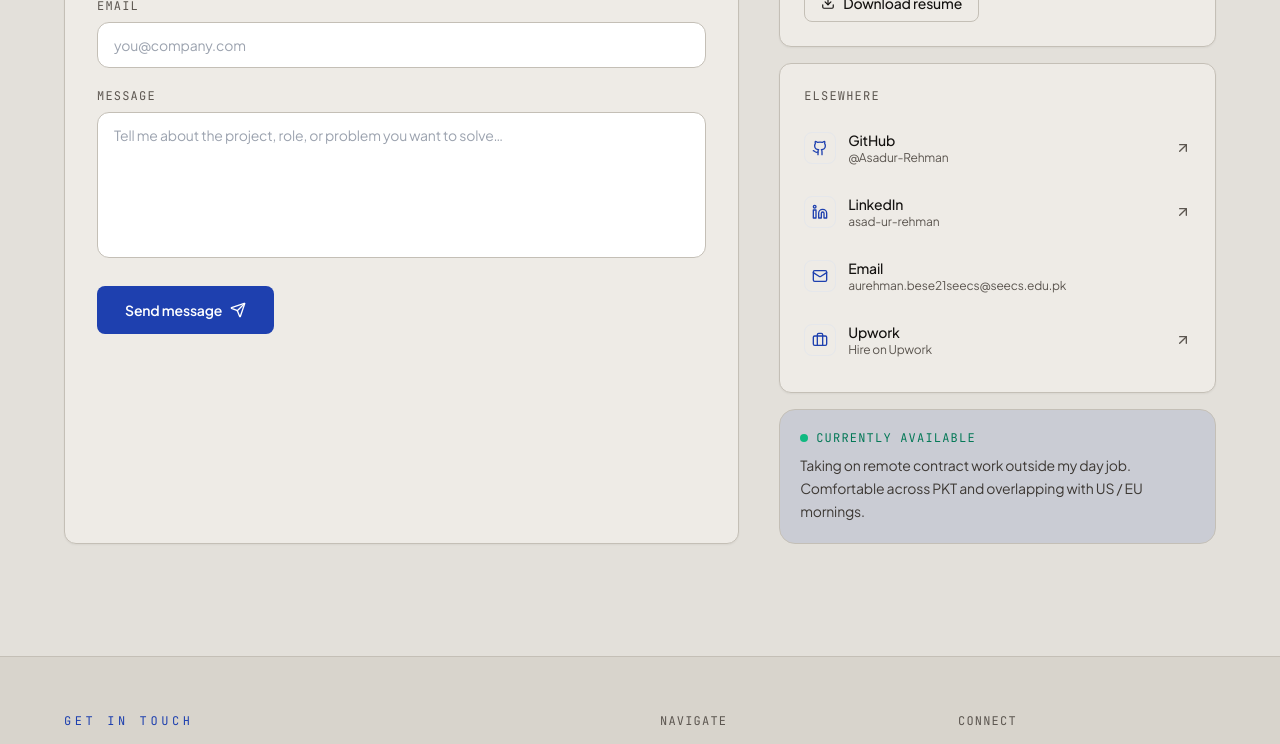
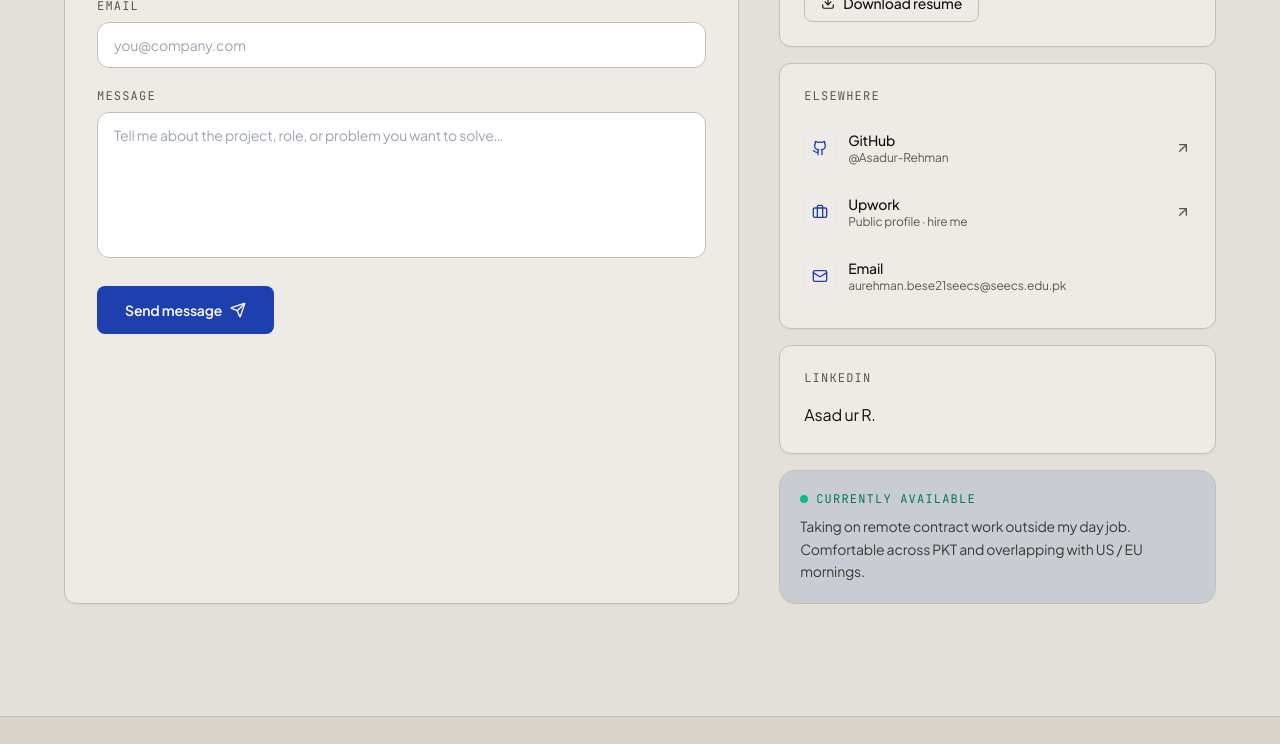
Before and after one commit to Asadur-Rehman/dev-portfolio, a Next.js app: page / in a window 1280 px wide. Shown: the part 9820-10564 px from the top of the page. Built offline with nearby package versions, Linux system fonts and the light colour scheme; no server answers.

Commit message:
Added linkedin badge

```diff
--- a/src/components/Contact.tsx
+++ b/src/components/Contact.tsx
@@ -10,6 +10,7 @@ import type { LucideIcon } from "lucide-react";
 import { personal } from "@/data/personal";
 import { socialLinks } from "@/data/socials";
 import { SectionDivider } from "@/components/ui/SectionDivider";
+import { LinkedInBadge } from "@/components/ui/LinkedInBadge";
 
 const iconMap: Record<string, LucideIcon> = {
   github: Github, linkedin: Linkedin, email: Mail, upwork: Briefcase,
@@ -184,7 +185,7 @@ export function Contact() {
                 <div className="rounded-xl border border-border bg-surface-elevated p-6 shadow-sm">
                   <p className="font-mono text-xs uppercase tracking-widest text-muted mb-4">Elsewhere</p>
                   <ul className="space-y-2">
-                    {socialLinks.map((link) => {
+                    {socialLinks.filter((link) => link.icon !== "linkedin").map((link) => {
                       const Icon = iconMap[link.icon] || Mail;
                       const external = link.icon !== "email";
                       return (
@@ -207,6 +208,11 @@ export function Contact() {
                   </ul>
                 </div>
 
+                <div className="rounded-xl border border-border bg-surface-elevated p-6 shadow-sm">
+                  <p className="font-mono text-xs uppercase tracking-widest text-muted mb-4">LinkedIn</p>
+                  <LinkedInBadge size="medium" theme="light" />
+                </div>
+
                 {/* Availability */}
                 <div className="rounded-2xl border border-border bg-accent-muted p-5">
                   <div className="flex items-center gap-2 mb-2">
--- a/src/components/ui/CommandPalette.tsx
+++ b/src/components/ui/CommandPalette.tsx
@@ -9,6 +9,7 @@ import {
   type LucideIcon,
 } from "lucide-react";
 import { personal } from "@/data/personal";
+import { linkedIn } from "@/data/socials";
 
 type Action = {
   id: string;
@@ -81,8 +82,8 @@ export function CommandPalette() {
 
     // Links
     { id: "link-github", group: "Links", icon: Github, label: "GitHub profile", hint: "@Asadur-Rehman", run: () => openExternal("https://github.com/Asadur-Rehman") },
-    { id: "link-linkedin", group: "Links", icon: Linkedin, label: "LinkedIn", hint: "asad-ur-rehman", run: () => openExternal("https://linkedin.com/in/asad-ur-rehman") },
-    { id: "link-upwork", group: "Links", icon: Briefcase, label: "Upwork profile", run: () => openExternal("https://www.upwork.com/freelancers/~asadurrehman") },
+    { id: "link-linkedin", group: "Links", icon: Linkedin, label: "LinkedIn", hint: linkedIn.vanity, run: () => openExternal(linkedIn.url) },
+    { id: "link-upwork", group: "Links", icon: Briefcase, label: "Upwork profile", run: () => openExternal("https://www.upwork.com/freelancers/~01a6a9563845b65fdc") },
 
     // Source
     { id: "src-portfolio", group: "Source", icon: FolderGit2, label: "View source for this portfolio", hint: REPO_URL.replace("https://", ""), run: () => openExternal(REPO_URL) },
--- /dev/null
+++ b/src/components/ui/LinkedInBadge.tsx
@@ -0,0 +1,52 @@
+"use client";
+
+import { useEffect } from "react";
+import { linkedIn } from "@/data/socials";
+
+const SCRIPT_SRC = "https://platform.linkedin.com/badges/js/profile.js";
+const SCRIPT_ATTR = "data-linkedin-profile-badge";
+
+type LinkedInBadgeProps = {
+  size?: "small" | "medium" | "large";
+  theme?: "light" | "dark";
+};
+
+/**
+ * Official LinkedIn profile badge (Plugin Terms apply).
+ * @see https://www.linkedin.com/badges/profile/create
+ */
+export function LinkedInBadge({ size = "medium", theme = "light" }: LinkedInBadgeProps) {
+  useEffect(() => {
+    if (document.querySelector(`script[${SCRIPT_ATTR}]`)) return;
+
+    const script = document.createElement("script");
+    script.src = SCRIPT_SRC;
+    script.async = true;
+    script.defer = true;
+    script.setAttribute(SCRIPT_ATTR, "true");
+    document.body.appendChild(script);
+  }, []);
+
+  return (
+    <div className="linkedin-badge overflow-x-auto">
+      <div
+        className="badge-base LI-profile-badge"
+        data-locale="en_US"
+        data-size={size}
+        data-theme={theme}
+        data-type="HORIZONTAL"
+        data-vanity={linkedIn.vanity}
+        data-version="v1"
+      >
+        <a
+          className="badge-base__link LI-simple-link"
+          href={`${linkedIn.url}?trk=profile-badge`}
+          rel="noopener noreferrer"
+          target="_blank"
+        >
+          {linkedIn.badgeLabel}
+        </a>
+      </div>
+    </div>
+  );
+}
--- a/src/data/socials.ts
+++ b/src/data/socials.ts
@@ -4,6 +4,13 @@ export interface SocialLink {
   icon: "github" | "linkedin" | "email" | "upwork";
   handle?: string;
 }
+
+/** LinkedIn profile + official badge vanity slug */
+export const linkedIn = {
+  url: "https://www.linkedin.com/in/asad-urrehman-dev",
+  vanity: "asad-urrehman-dev",
+  badgeLabel: "Asad ur R.",
+} as const;
 
 export const socialLinks: SocialLink[] = [
   {
@@ -14,9 +21,15 @@ export const socialLinks: SocialLink[] = [
   },
   {
     name: "LinkedIn",
-    url: "https://linkedin.com/in/asad-ur-rehman",
+    url: linkedIn.url,
     icon: "linkedin",
-    handle: "asad-ur-rehman",
+    handle: linkedIn.vanity,
+  },
+  {
+    name: "Upwork",
+    url: "https://www.upwork.com/freelancers/~01a6a9563845b65fdc",
+    icon: "upwork",
+    handle: "Public profile · hire me",
   },
   {
     name: "Email",
@@ -24,10 +37,4 @@ export const socialLinks: SocialLink[] = [
     icon: "email",
     handle: "aurehman.bese21seecs@seecs.edu.pk",
   },
-  {
-    name: "Upwork",
-    url: "https://www.upwork.com/freelancers/~asadurrehman",
-    icon: "upwork",
-    handle: "Hire on Upwork",
-  },
 ];
```
